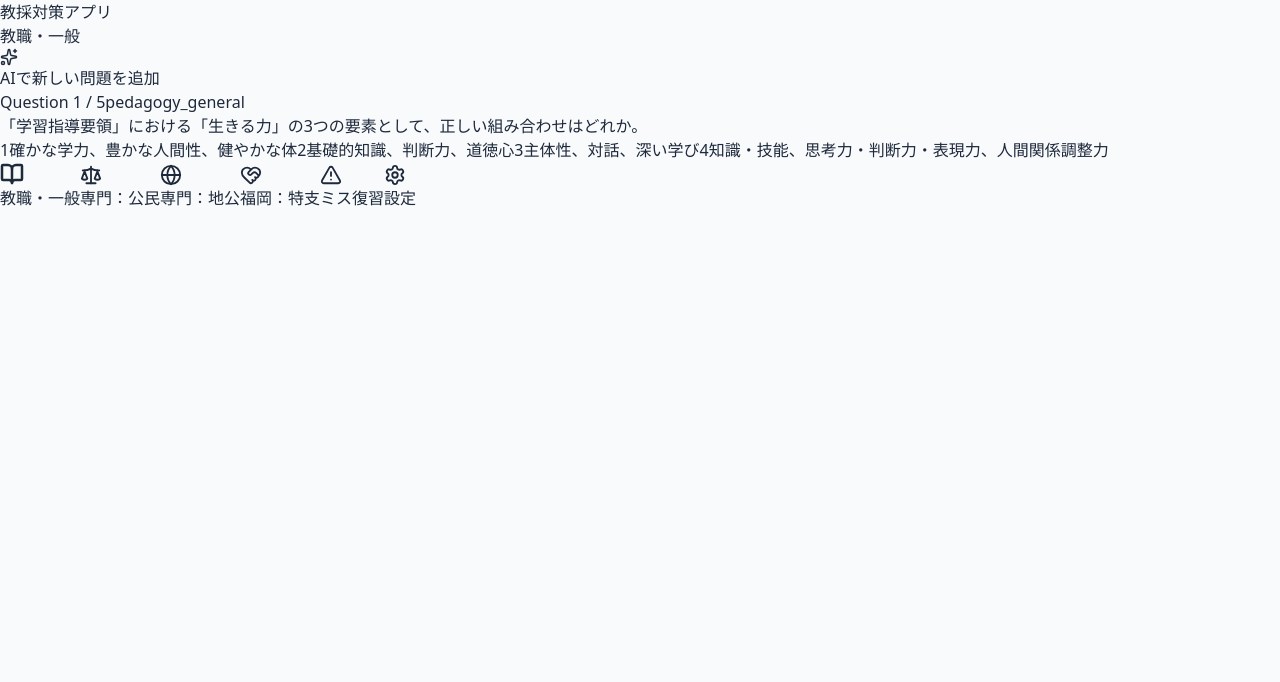
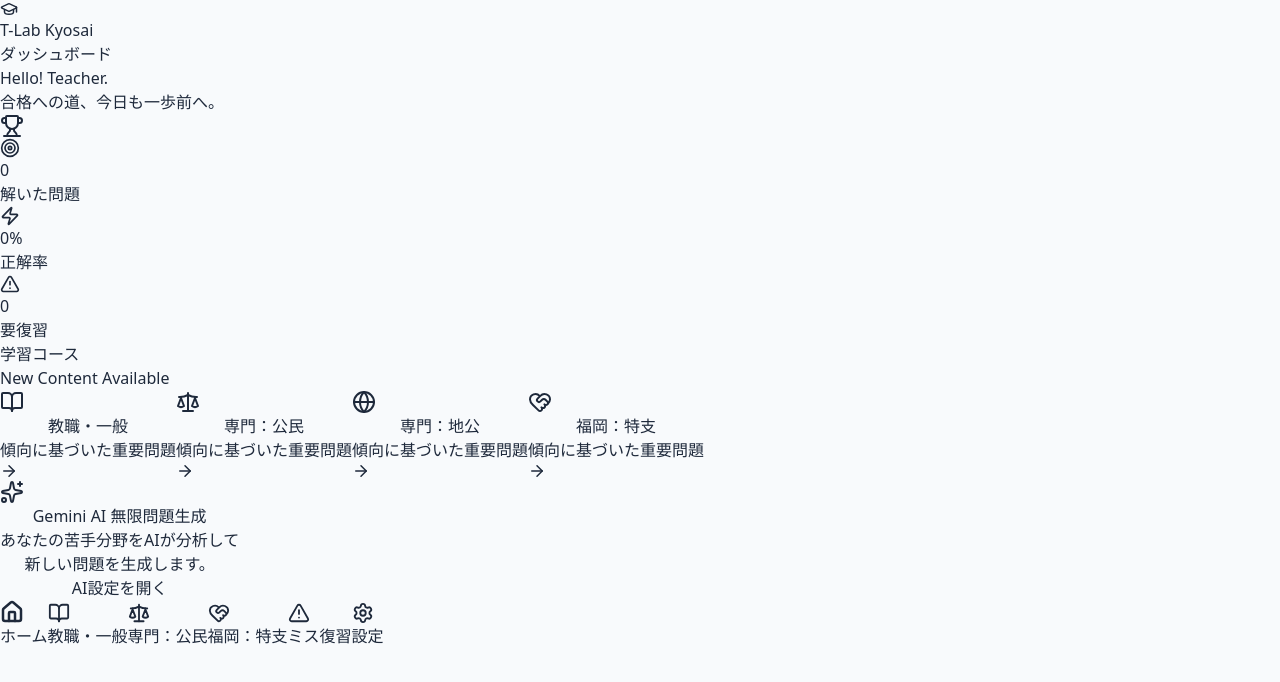
Before and after one commit to Tetsu-Tlab/kyosai-app, a React (Vite) app: page / in a window 1280 px wide. Shown: the top 682 px of the page. Built offline with nearby package versions, Linux system fonts and the light colour scheme.

Commit message:
fix: Gemini API endpoint and model ID

```diff
--- a/src/App.jsx
+++ b/src/App.jsx
@@ -5,13 +5,14 @@
 import { QUESTIONS } from './data/questions';
 import { useScoreKeeper } from './hooks/useScoreKeeper';
 import { useQuizLogic } from './hooks/useQuizLogic';
-import { AlertCircle, Sparkles, Loader2 } from 'lucide-react';
+import { AlertCircle, Sparkles, Loader2, GraduationCap } from 'lucide-react';
 import { Settings } from './components/Settings';
+import { HomeScreen } from './components/HomeScreen';
 import { useAIQuestions } from './hooks/useAIQuestions';
 
 function App() {
-  const [activeTab, setActiveTab] = useState('pedagogy_general');
-  const { recordResult, getReviewList } = useScoreKeeper();
+  const [activeTab, setActiveTab] = useState('home');
+  const { recordResult, getReviewList, getStats } = useScoreKeeper();
   const { generateQuestion, getGeneratedQuestions, isGenerating } = useAIQuestions();
   const [generatedQuestionsState, setGeneratedQuestionsState] = useState([]);
 
@@ -20,13 +21,21 @@
     setGeneratedQuestionsState(getGeneratedQuestions());
   }, [getGeneratedQuestions]);
 
+  // Stats for dashboard
+  const stats = useMemo(() => getStats(), [recordResult, getStats]);
+
+  const activeTabLabel = useMemo(() => {
+    if (activeTab === 'home') return 'ダッシュボード';
+    return TABS.find(t => t.id === activeTab)?.label || '学習';
+  }, [activeTab]);
+
   // Determine questions based on tab
   const activeQuestions = useMemo(() => {
     const allAvailable = [...QUESTIONS, ...generatedQuestionsState];
     if (activeTab === 'miss_review') {
       return getReviewList(allAvailable);
     }
-    if (activeTab === 'settings') {
+    if (activeTab === 'settings' || activeTab === 'home') {
       return [];
     }
     return allAvailable.filter(q => q.category === activeTab);
@@ -55,17 +64,20 @@
     recordResult(quiz.currentQuestion.id, isCorrect);
   };
 
-  const activeTabLabel = TABS.find(t => t.id === activeTab)?.label;
-
   return (
     <div className="min-h-screen bg-slate-50 font-sans text-slate-800 pb-20">
       {/* Header */}
       <header className="sticky top-0 z-40 bg-white/80 backdrop-blur-md border-b border-slate-200">
-        <div className="max-w-md mx-auto px-4 h-14 flex items-center justify-between">
-          <h1 className="font-bold text-lg text-indigo-900 tracking-tight">
-            教採対策アプリ
-          </h1>
-          <span className="text-xs font-medium px-2 py-1 bg-indigo-50 text-indigo-600 rounded-md">
+        <div className="max-w-md mx-auto px-6 h-16 flex items-center justify-between">
+          <div className="flex items-center gap-2">
+            <div className="w-8 h-8 bg-indigo-600 rounded-lg flex items-center justify-center text-white shadow-lg shadow-indigo-200">
+              <GraduationCap size={18} />
+            </div>
+            <h1 className="font-extrabold text-xl text-slate-900 tracking-tight">
+              T-Lab <span className="text-indigo-600">Kyosai</span>
+            </h1>
+          </div>
+          <span className="text-[10px] font-bold uppercase tracking-widest px-2.5 py-1 bg-slate-100 text-slate-500 rounded-full border border-slate-200">
             {activeTabLabel}
           </span>
         </div>
@@ -73,7 +85,9 @@
 
       {/* Main Content */}
       <main className="max-w-md mx-auto min-h-[calc(100vh-8rem)]">
-        {activeTab === 'settings' ? (
+        {activeTab === 'home' ? (
+          <HomeScreen stats={stats} onSelectTab={setActiveTab} />
+        ) : activeTab === 'settings' ? (
           <Settings />
         ) : activeTab === 'miss_review' && activeQuestions.length === 0 ? (
           <div className="flex flex-col items-center justify-center h-[60vh] p-8 text-center text-slate-500">
@@ -81,7 +95,7 @@
               <AlertCircle size={32} />
             </div>
             <h2 className="text-xl font-bold text-slate-700 mb-2">復習完了！</h2>
-            <p>現在、間違えた問題の履歴はありません。<br />他のカテゴリで学習を進めましょう！</p>
+            <p>現在、間違えた問題の履歴はありません。<br />ホームから学習を進めましょう！</p>
           </div>
         ) : (
           <>
--- /dev/null
+++ b/src/components/HomeScreen.jsx
@@ -0,0 +1,126 @@
+import React from 'react';
+import { motion } from 'framer-motion';
+import {
+    Trophy,
+    Target,
+    Zap,
+    ArrowRight,
+    Sparkles,
+    BookOpen,
+    Scale,
+    Globe,
+    HeartHandshake,
+    AlertTriangle
+} from 'lucide-react';
+
+const CATEGORY_ICONS = {
+    pedagogy_general: { icon: BookOpen, color: 'bg-blue-500', label: '教職・一般' },
+    civics: { icon: Scale, color: 'bg-rose-500', label: '専門：公民' },
+    social_studies: { icon: Globe, color: 'bg-emerald-500', label: '専門：地公' },
+    special_needs_fukuoka: { icon: HeartHandshake, color: 'bg-amber-500', label: '福岡：特支' },
+};
+
+export const HomeScreen = ({ stats, onSelectTab }) => {
+    const containerVariants = {
+        hidden: { opacity: 0 },
+        visible: {
+            opacity: 1,
+            transition: { staggerChildren: 0.1 }
+        }
+    };
+
+    const itemVariants = {
+        hidden: { y: 20, opacity: 0 },
+        visible: { y: 0, opacity: 1 }
+    };
+
+    return (
+        <motion.div
+            className="px-6 py-8 space-y-8"
+            initial="hidden"
+            animate="visible"
+            variants={containerVariants}
+        >
+            {/* Welcome Header */}
+            <motion.div variants={itemVariants} className="relative">
+                <div className="flex items-center justify-between">
+                    <div>
+                        <h1 className="text-3xl font-extrabold text-slate-900 tracking-tight">
+                            Hello! <span className="text-indigo-600">Teacher.</span>
+                        </h1>
+                        <p className="text-slate-500 mt-1 font-medium">合格への道、今日も一歩前へ。</p>
+                    </div>
+                    <div className="w-12 h-12 bg-indigo-50 rounded-2xl flex items-center justify-center text-indigo-600 shadow-sm">
+                        <Trophy size={24} />
+                    </div>
+                </div>
+            </motion.div>
+
+            {/* Stats Dashboard */}
+            <motion.div variants={itemVariants} className="grid grid-cols-3 gap-4">
+                {[
+                    { label: '解いた問題', value: stats.totalAnswered, icon: Target, color: 'text-blue-600', bg: 'bg-blue-50' },
+                    { label: '正解率', value: `${stats.accuracy}%`, icon: Zap, color: 'text-amber-600', bg: 'bg-amber-50' },
+                    { label: '要復習', value: stats.missCount, icon: AlertTriangle, color: 'text-rose-600', bg: 'bg-rose-50' },
+                ].map((stat, i) => (
+                    <div key={i} className={`${stat.bg} p-4 rounded-2xl border border-white/50 shadow-sm`}>
+                        <div className={`${stat.color} mb-2`}>
+                            <stat.icon size={20} />
+                        </div>
+                        <div className="text-xl font-bold text-slate-800">{stat.value}</div>
+                        <div className="text-[10px] font-bold text-slate-500 uppercase tracking-wider">{stat.label}</div>
+                    </div>
+                ))}
+            </motion.div>
+
+            {/* Course Categories */}
+            <motion.div variants={itemVariants} className="space-y-4">
+                <div className="flex items-center justify-between">
+                    <h2 className="text-lg font-bold text-slate-800">学習コース</h2>
+                    <span className="text-xs font-bold text-indigo-600 bg-indigo-50 px-2 py-1 rounded-lg">New Content Available</span>
+                </div>
+                <div className="grid grid-cols-1 gap-4">
+                    {Object.entries(CATEGORY_ICONS).map(([id, cfg]) => (
+                        <button
+                            key={id}
+                            onClick={() => onSelectTab(id)}
+                            className="group bg-white p-4 rounded-2xl border border-slate-100 shadow-sm hover:shadow-md hover:border-indigo-100 transition-all text-left flex items-center gap-4 active:scale-[0.98]"
+                        >
+                            <div className={`${cfg.color} w-12 h-12 rounded-xl flex items-center justify-center text-white shadow-lg shadow-black/5`}>
+                                <cfg.icon size={24} />
+                            </div>
+                            <div className="flex-1">
+                                <h3 className="font-bold text-slate-800">{cfg.label}</h3>
+                                <p className="text-xs text-slate-400">傾向に基づいた重要問題</p>
+                            </div>
+                            <div className="w-8 h-8 rounded-full bg-slate-50 flex items-center justify-center text-slate-300 group-hover:bg-indigo-50 group-hover:text-indigo-600 transition-colors">
+                                <ArrowRight size={18} />
+                            </div>
+                        </button>
+                    ))}
+                </div>
+            </motion.div>
+
+            {/* AI Special Section */}
+            <motion.div variants={itemVariants}>
+                <button
+                    onClick={() => onSelectTab('settings')}
+                    className="w-full bg-gradient-to-br from-indigo-600 via-indigo-700 to-violet-700 p-6 rounded-3xl text-white shadow-xl shadow-indigo-200 relative overflow-hidden active:scale-[0.98] transition-transform"
+                >
+                    <div className="relative z-10 flex flex-col items-center text-center">
+                        <div className="w-12 h-12 bg-white/20 backdrop-blur-md rounded-full flex items-center justify-center mb-4">
+                            <Sparkles size={24} />
+                        </div>
+                        <h3 className="text-lg font-bold mb-1">Gemini AI 無限問題生成</h3>
+                        <p className="text-white/80 text-sm mb-4">あなたの苦手分野をAIが分析して<br />新しい問題を生成します。</p>
+                        <div className="px-6 py-2 bg-white text-indigo-700 rounded-full text-xs font-bold shadow-lg">
+                            AI設定を開く
+                        </div>
+                    </div>
+                    <div className="absolute top-0 right-0 w-32 h-32 bg-white/10 rounded-full -mr-16 -mt-16 blur-3xl"></div>
+                    <div className="absolute bottom-0 left-0 w-32 h-32 bg-indigo-400/20 rounded-full -ml-16 -mb-16 blur-2xl"></div>
+                </button>
+            </motion.div>
+        </motion.div>
+    );
+};
--- a/src/components/TabNavigation.jsx
+++ b/src/components/TabNavigation.jsx
@@ -1,11 +1,11 @@
 import React from 'react';
-import { BookOpen, Scale, Globe, HeartHandshake, AlertTriangle, Settings as SettingsIcon } from 'lucide-react';
+import { Home, BookOpen, Scale, Globe, HeartHandshake, AlertTriangle, Settings as SettingsIcon } from 'lucide-react';
 import { clsx } from 'clsx';
 
 export const TABS = [
+    { id: 'home', label: 'ホーム', icon: Home },
     { id: 'pedagogy_general', label: '教職・一般', icon: BookOpen },
     { id: 'civics', label: '専門：公民', icon: Scale },
-    { id: 'social_studies', label: '専門：地公', icon: Globe },
     { id: 'special_needs_fukuoka', label: '福岡：特支', icon: HeartHandshake },
     { id: 'miss_review', label: 'ミス復習', icon: AlertTriangle },
     { id: 'settings', label: '設定', icon: SettingsIcon },
--- a/src/hooks/useAIQuestions.js
+++ b/src/hooks/useAIQuestions.js
@@ -55,7 +55,7 @@
 - ${category === 'social_studies' ? '地理、歴史、公民の融合問題、または時事問題から出題してください。' : ''}
       `;
 
-            const response = await fetch(`https://generativelanguage.googleapis.com/v1beta/models/gemini-1.5-flash:generateContent?key=${apiKey}`, {
+            const response = await fetch(`https://generativelanguage.googleapis.com/v1/models/gemini-1.5-flash:generateContent?key=${apiKey}`, {
                 method: 'POST',
                 headers: {
                     'Content-Type': 'application/json',
--- a/src/hooks/useScoreKeeper.js
+++ b/src/hooks/useScoreKeeper.js
@@ -54,10 +54,21 @@
         });
     };
 
+    const getStats = () => {
+        const values = Object.values(scores);
+        const totalAnswered = values.length;
+        const correctOnes = values.filter(s => s.lastResult === 'correct').length;
+        const accuracy = totalAnswered > 0 ? Math.round((correctOnes / totalAnswered) * 100) : 0;
+        const missCount = values.filter(s => s.lastResult === 'miss').length;
+
+        return { totalAnswered, accuracy, missCount };
+    };
+
     return {
         scores,
         recordResult,
         getMissCount,
-        getReviewList
+        getReviewList,
+        getStats
     };
 };
```
